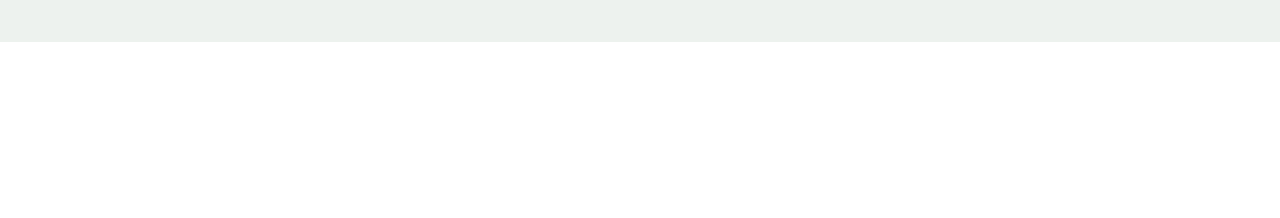
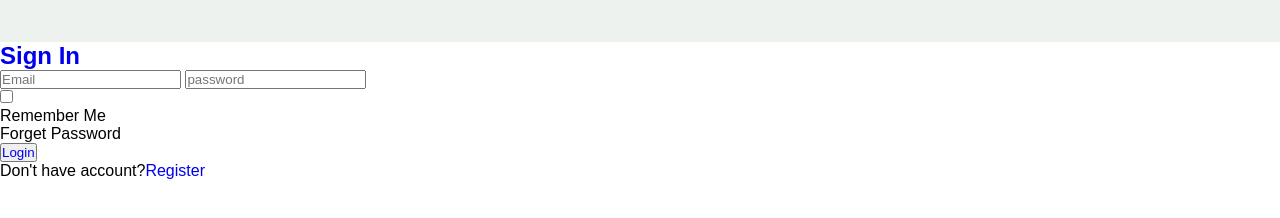
Before and after one commit to SamandarTuraev/shoppery-ecommerce-2, a plain HTML site: page pages/sign_in.html in a window 1280 px wide. Drawn offline with Linux system fonts and the light colour scheme; files that its build step writes are made by us from their sources.

Commit message:
Sign In sahifasi qo'shildi

```diff
--- a/pages/sign_in.html
+++ b/pages/sign_in.html
@@ -41,7 +41,27 @@
 <!-- ////////////////////////////////////////////////////////////////////// -->
 
         <!-- Shu yerda Sign in page yoziladi -->
+        <!-- Shu yerda Sign in page yoziladi -->
+        <div class="registration_blog">
+            <div class="registration_header">
+                <h2><a href="#">Sign In</a></h2>
+                <div class="input_wrapper">
+                    <input type="email"  placeholder="Email">
+                <input type="password" placeholder="password">
+                </div>
+                <div class="checkbox_wrapper">
+                    <div>
+                        <input class="input_checkbox" type="checkbox" id="me"><p href="#" id="me">Remember Me</p>
+                    </div>
+                    <p>Forget Password</p>
+                </div>
+                <button><a href="#">Login</a></button>
+                <p class="register">Don't have account?<span><a href="#">Register</a></span></p>
+            </div>
+        </div>
 
+
+        <!-- Shu yerda Sign in page tugaydi -->
 
 
         <!-- Shu yerda Sign in page yoziladi -->
```
Also changed, not shown: index.html (+0 -1 lines).
